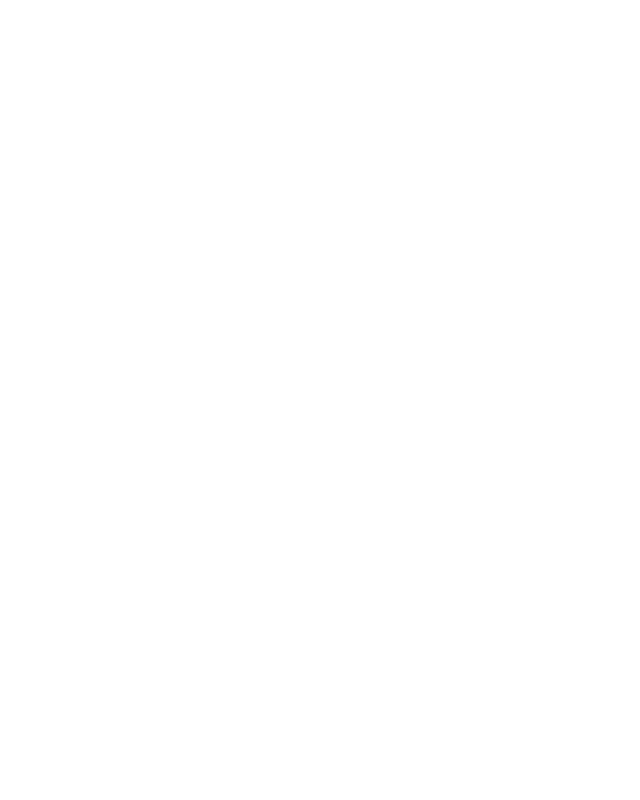
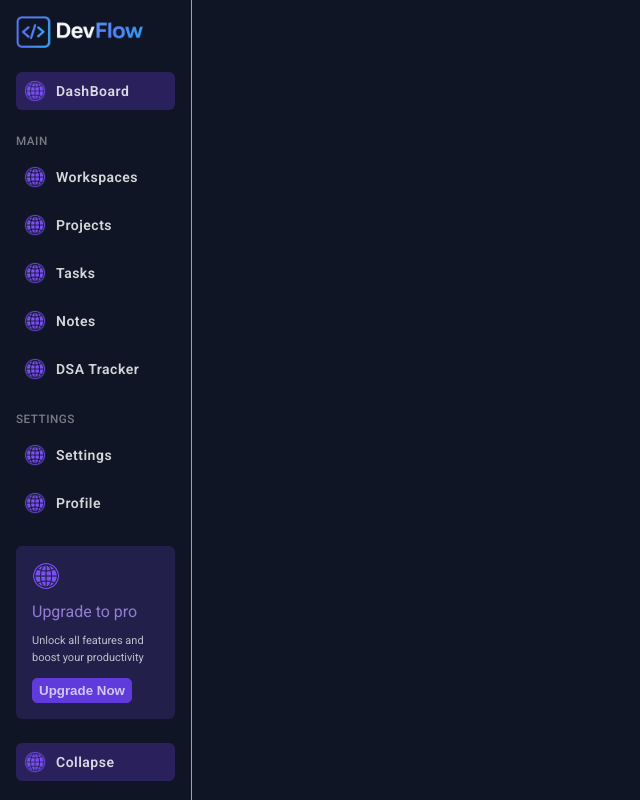
Before and after one commit to Aman0092005/dev-flow, a React (Vite) app in the folder dev-flow/: page /dashboard in a window 1280 px wide. Before the commit this address had no page. Shown: the whole page, without its empty margins (0-640 px from the left). Built offline with nearby package versions, Linux system fonts and the light colour scheme; sample sign-in values are in the browser's storage; a web font is replaced by a local one.

Commit message:
Dashboard half part done

```diff
--- a/dev-flow/src/App.tsx
+++ b/dev-flow/src/App.tsx
@@ -10,6 +10,7 @@
 
 import Login from "./pages/Login.tsx"
 import Home from "./pages/Home.tsx";
+import Dashboard from "./pages/Dashboard.tsx";
 
 import {login} from "./utils/auth.ts";
 
@@ -53,6 +54,7 @@
       <Routes>
         <Route path="/" element={<Login handleLogin={handleLogin} isLoginErr={isLoginErr} />} />
         <Route path="/home" element={<Protectedroute> <Home /> </Protectedroute>} />
+        <Route path="/dashboard" element={<Protectedroute> <Dashboard /> </Protectedroute>} />
       </Routes>
     </div>
   );
--- /dev/null
+++ b/dev-flow/src/components/dashboard/Dashboardleft.tsx
@@ -0,0 +1,34 @@
+
+import Mainlogo from "./../shared/Mainlogo";
+import Servicebutton from "./../shared/Servicebutton";
+import Upgrade from "./../shared/Upgrade";
+
+
+
+function Dashboardleft()
+{
+    return (
+        <div className="dashboard-left">
+            <Mainlogo />
+            <Servicebutton title="DashBoard" isBackground={true} />
+            <div className="main">
+                <h3>MAIN</h3>
+                <Servicebutton title="Workspaces" isBackground={false} />
+                <Servicebutton title="Projects" isBackground={false} />
+                <Servicebutton title="Tasks" isBackground={false} />
+                <Servicebutton title="Notes" isBackground={false} />
+                <Servicebutton title="DSA Tracker" isBackground={false} />
+            </div>
+            <div className="main">
+                <h3>SETTINGS</h3>
+                <Servicebutton title="Settings" isBackground={false} />
+                <Servicebutton title="Profile" isBackground={false} />
+            </div>
+            <Upgrade />
+            <Servicebutton title="Collapse" isBackground={true} />
+        </div>
+    );
+}
+
+
+export default Dashboardleft;
--- /dev/null
+++ b/dev-flow/src/components/shared/Mainlogo.tsx
@@ -0,0 +1,16 @@
+
+
+
+
+function Mainlogo()
+{
+    return (
+        <div className="main-logo">
+            <img src="./img/home/nav-logo.png" alt="Logo image" />
+        </div>
+    );
+}
+
+
+
+export default Mainlogo;
--- /dev/null
+++ b/dev-flow/src/components/shared/Servicebutton.tsx
@@ -0,0 +1,21 @@
+
+
+interface Data{
+    title: string;
+    isBackground: boolean;
+}
+
+
+
+function Servicebutton({title, isBackground}: Data)
+{
+    return (
+        <div className={`servicebutton-container ${!isBackground && "background-transparent"}`}>
+            <div className="logo"><img src="./img/home/web.png" alt="Logo image" /></div>
+            <p className="para">{title}</p>
+        </div>
+    );
+}
+
+
+export default Servicebutton;
--- /dev/null
+++ b/dev-flow/src/components/shared/Upgrade.tsx
@@ -0,0 +1,25 @@
+
+
+
+
+
+
+
+function Upgrade()
+{
+    return (
+        <div className="upgrade-container">
+            <div className="logo">
+                <img src="./img/home/web.png" alt="Image Logo" />
+            </div>
+            <p className="p1">Upgrade to pro</p>
+            <p className="p2">Unlock all features and boost your productivity</p>
+            <div><button>Upgrade Now</button></div>
+        </div>
+    );
+}
+
+
+
+
+export default Upgrade;
--- /dev/null
+++ b/dev-flow/src/pages/Dashboard.tsx
@@ -0,0 +1,22 @@
+
+
+import "./../styles/dashboard.css";
+
+import Dashboardleft from "./../components/dashboard/Dashboardleft.tsx";
+
+
+
+function Dashboard()
+{
+    return (
+        <section className="dashboard-section">
+            <Dashboardleft />
+            {/* <div style={{backgroundColor:"blue"}} className="dashboard-right"><h2>Hello</h2></div> */}
+        </section>
+    );
+}
+
+
+
+
+export default Dashboard;
--- /dev/null
+++ b/dev-flow/src/styles/dashboard.css
@@ -0,0 +1,113 @@
+
+/* SHARED START */
+
+/* main logo */
+.main-logo{
+    height: 3.2rem;
+}
+.main-logo img{
+    height: 100%
+}
+
+/* service button */
+.servicebutton-container{
+    display: flex;
+    align-items: center;
+    gap: 1rem;
+    background-color: #2A215C;
+    padding: 0.8rem;
+    border-radius: 0.6rem;
+}
+.servicebutton-container .logo{
+    height: 2.2rem;
+}
+.servicebutton-container .logo img{
+    height: 100%;
+}
+.servicebutton-container .para{
+    font-family: "Roboto", sans-serif;
+    font-size: 1.4rem;
+    color: #ffffffd3;
+    font-weight: 600;
+    letter-spacing: 0.5px;
+}
+
+/* upgrade */
+.upgrade-container{
+    display: flex;
+    flex-direction: column;
+    gap: 1.2rem;
+    background-color: #231F4B;
+    padding: 1.6rem;
+    border-radius: 0.6rem;
+}
+.upgrade-container .logo{
+    height: 2.8rem;
+}
+.upgrade-container .logo img{
+    height: 100%;
+}
+.upgrade-container .p1{
+    font-family: "Roboto", sans-serif;
+    color: #937DD0;
+    font-size: 1.6rem;
+}
+.upgrade-container .p2{
+    font-family: "Roboto", sans-serif;
+    color: #ffffffb7;
+    font-size: 1.1rem;
+    line-height: 1.5;
+}
+.upgrade-container button{
+    background-color: #613ADC;
+    border: 1px solid #613ADC;
+    padding: 0.4rem 0.6rem;
+    border-radius: 0.5rem;
+    color: #ffffffb6;
+    font-weight: 600;
+}
+
+/* SHARED END */
+
+
+
+
+/* utility start */
+
+.background-transparent{
+    background: transparent;
+}
+
+/* utility end */
+
+
+
+
+.dashboard-section{
+    min-height: 100vh;
+    background-color: #0F1524;
+    display: grid;
+    grid-template-columns: 0.15fr 0.85fr;
+}
+
+.dashboard-left{
+    border-right: 1px solid #ffffff9a;
+    display: flex;
+    flex-direction: column;
+    gap: 2.4rem;
+}
+.dashboard-left, .dashboard-right{
+    padding: 1.6rem;
+}
+
+
+.dashboard-left .main{
+    display: flex;
+    flex-direction: column;
+    gap: 1rem;
+}
+.dashboard-left .main h3{
+    color: #ffffff70;
+    letter-spacing: 0.5px;
+    font-weight: 500;
+}
```
